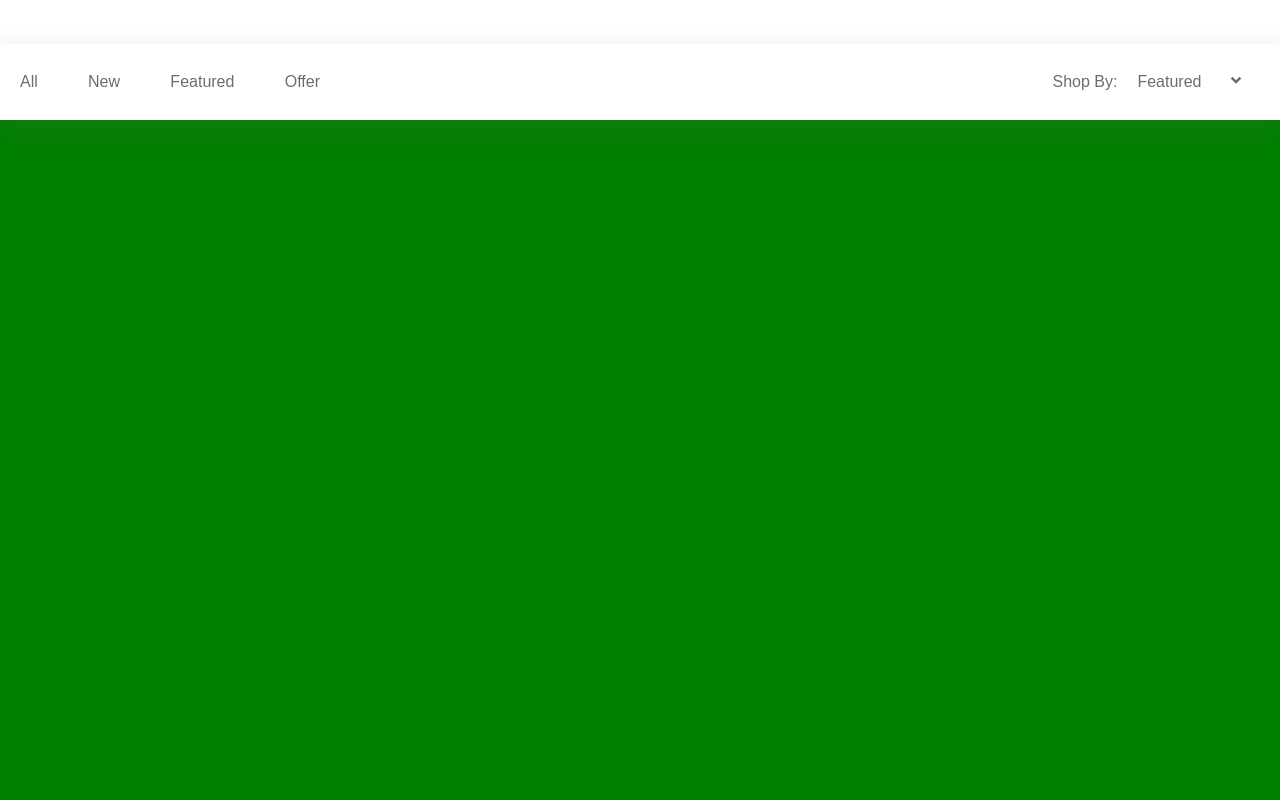
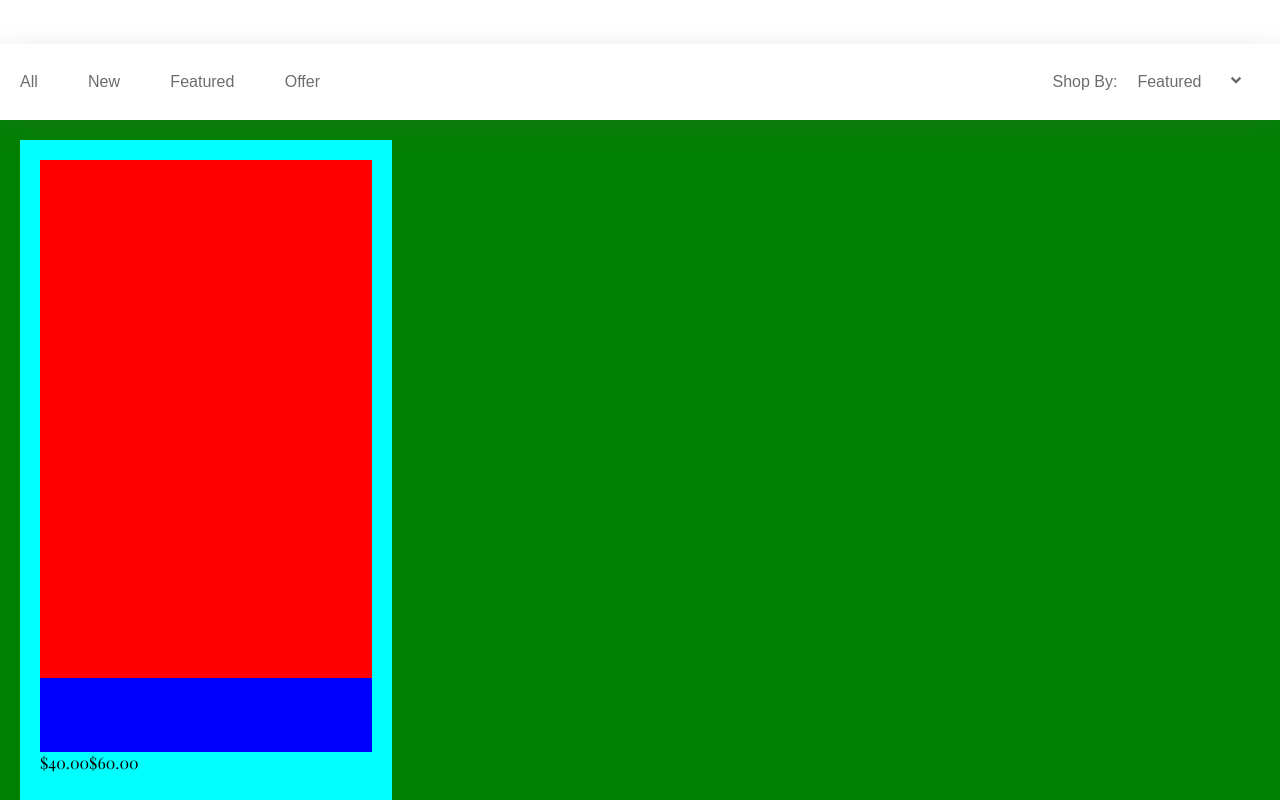
Before and after one commit to ogechiedithodo/eStore, a React (Vite) app: page /productcategory in a window 1280 px wide. Shown: the part 1000-1800 px from the top of the page. Built offline with nearby package versions, Linux system fonts and the light colour scheme; a web font is replaced by a local one.

Commit message:
made changes on product category

```diff
--- a/src/pages/ProductCategory.jsx
+++ b/src/pages/ProductCategory.jsx
@@ -83,8 +83,12 @@ const ProductCategory = () => {
             <img src="" alt="" />
           </div>
           <div className="product-details">
-            <span></span>
-            <span></span>
+
+          </div>
+          <div className="product-price">
+
+          <span>$40.00</span>
+          <span className="dashed-line">$60.00</span>
           </div>
         </div>
       </section>
--- a/src/styles/productcategory.css
+++ b/src/styles/productcategory.css
@@ -44,10 +44,31 @@
 }
 .mapped-products{
     width: 100%;
-    height: 120vh;
+    height: 200vh;
     display: flex;
+   padding: 20px;
+   display: flex;
+   flex-wrap: wrap;
+    background-color: green;
+}
+.product-card{
+    height: 50%;
+    width: 30%;
+    background-color: aqua;
+    padding: 20px;
+    display: flex;
+    flex-direction: column;
+}
+.product-img-holder{
+  width: 100%;
+  height: 70%;
+  background-color: red;
+}
+.product-details{
+    width: 100%;
+    height: 10%;
+    background-color: blue;
 
-    background-color: green;
 }
 .left-text{
     height: 100%;
```
